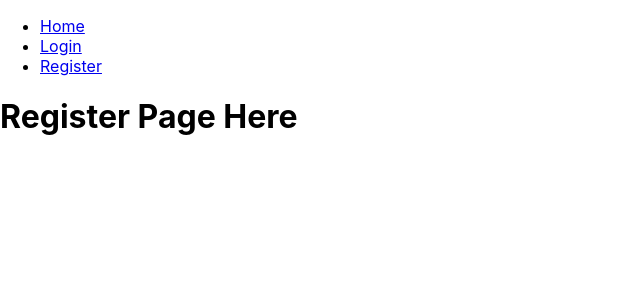
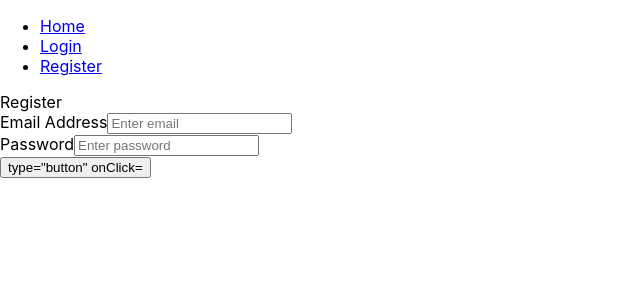
Before and after one commit to Cernuie/advanced-movie-search, a React (Create React App) app in the folder client/: page /register in a window 1280 px wide. Shown: the top 300 px of the page, without its empty margins (0-640 px from the left). Built offline with nearby package versions, Linux system fonts and the light colour scheme.

Commit message:
basic registrations page done

```diff
--- a/client/src/components/Register.jsx
+++ b/client/src/components/Register.jsx
@@ -1,4 +1,66 @@
+import { useState } from "react";
+import { Link } from 'react-router-dom';
+import axios from 'axios';
+
+
 export default function Register(props) {
 
-  return (<h1> Register Page Here </h1>)
+  const [email, setEmail] = useState("");
+  const [password, setPassword] = useState("");
+  const [message, setMessage] = useState("");
+
+  const register = () => {
+    return axios
+      .post("http://localhost:8080/login", {
+        email,
+        password
+      })
+      .then(res => {
+        if (res.data) {
+          localStorage.setItem("token", JSON.stringify(res.data.token));
+          props.setToken(res.data.token);
+        }
+        return res.data;
+      })
+  }
+
+  const validate = () => {
+    if (!email) {
+      setMessage("Email cannot be blank");
+      return;
+    }  else if (!password) {
+      setMessage("Password cannot be blank");
+      return;
+    } else {
+      setMessage("");
+      register(username, email, password)
+      .catch(err => setMessage(err.response.data.error));
+    }
+  }
+
+  return(
+    <section>
+      <div>
+        <div>
+          <header>Register</header>
+        </div>
+        {message && <div className="alert alert-danger">{message}</div>}
+        <form onSubmit={event => event.preventDefault()}>
+          <div>
+            <label>
+              Email Address
+            </label>
+            <input type="email" placeholder="Enter email" value={email} onChange={event => setEmail(event.target.value)}/>
+          </div>
+          <div>
+            <label>
+              Password
+            </label>
+            <input type="password" placeholder="Enter password" value={password} onChange={event => setPassword(event.target.value)}/>
+          </div>
+          <button> type="button" onClick={validate}</button>
+        </form>
+      </div>
+    </section>
+  )
 }
```
Also changed, not shown: 1 other file (tests, documents, lock files or other folders).
